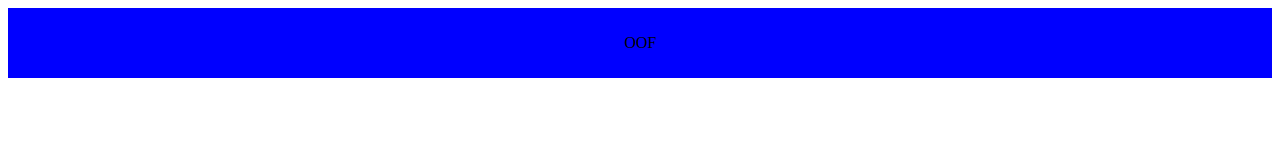
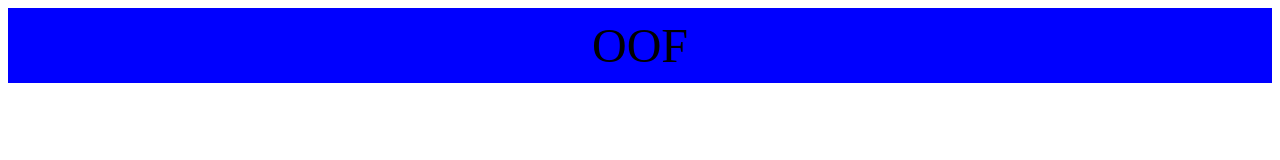
Before and after one commit to TPC-teck/OOF, a plain HTML site: page index.html in a window 1280 px wide. Drawn offline with Linux system fonts and the light colour scheme.

Commit message:
Update index.html
Big oof

```diff
--- a/index.html
+++ b/index.html
@@ -7,6 +7,6 @@
 	.text{background-color: green; text-align: 	center; 	  	 border: 10px solid blue;}
 	</style>
 	<div style="background-color: blue; text-align: 	center; border: 10px solid blue;">
-		<p class="test">OOF</p>
+		  <font size="+100">OOF</font>
 </div>
 </div></div></doctype></body></html>
```
